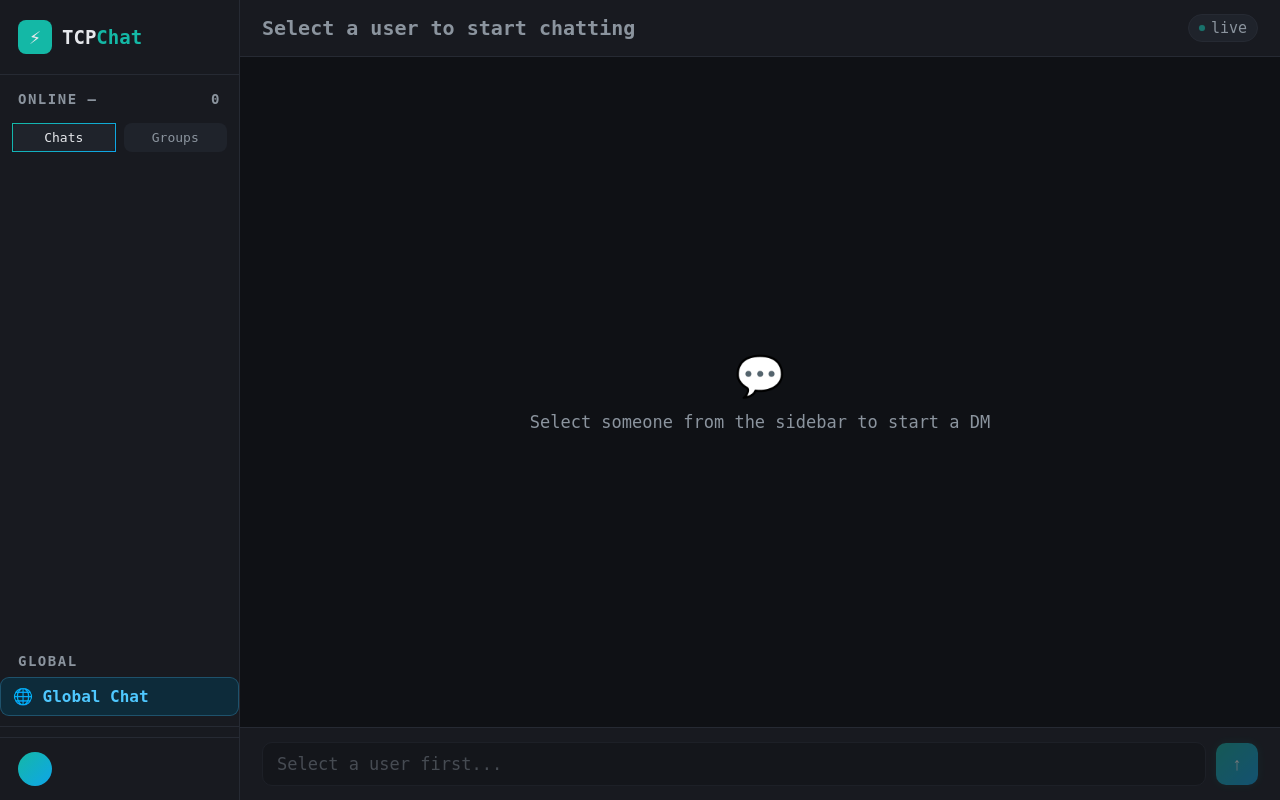
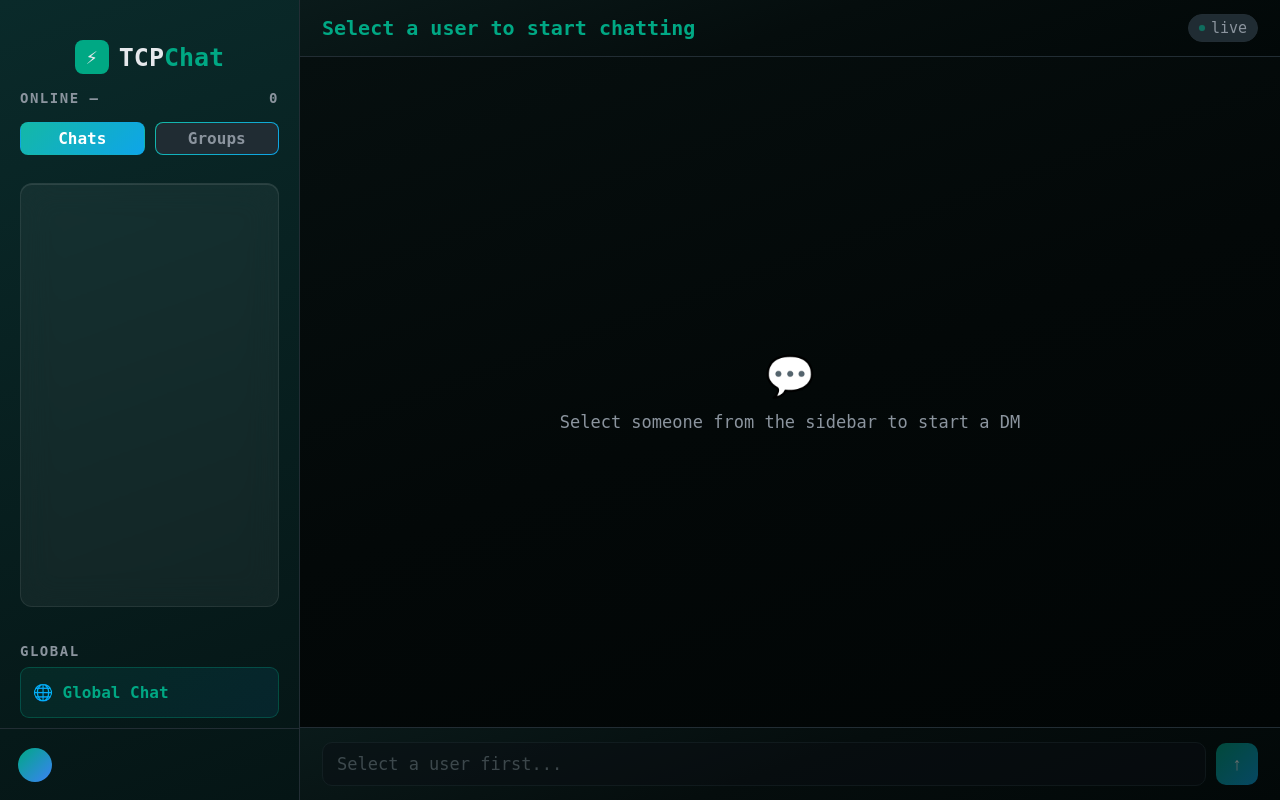
Before and after one commit to ishfak-akbar/echo-net-chat-room, a Flask app: template templates/chat.html in a window 1280 px wide. Run offline with Flask 3, Linux system fonts and the light colour scheme; the template is opened without the code that fills it, so the values that code supplies are empty; some libraries are stand-ins or nearby versions.

Commit message:
Update UI all accross chat

```diff
--- a/templates/chat.html
+++ b/templates/chat.html
@@ -18,16 +18,16 @@
         padding: 0;
       }
       :root {
-        --bg: #0f1115;
-        --surface: #181a20;
-        --surface2: #1f232b;
-        --border: #262a33;
+        --bg: #0b0e14;
+        --surface: #111b21;
+        --surface2: #202c33;
+        --border: #222d34;
 
         --text: #e6e8ec;
         --muted: #8b949e;
 
-        --accent: #14b8a6;
-        --accent2: #0ea5e9;
+        --accent: #00a884;
+        --accent2: #3b82f6;
 
         --online: #22c55e;
         --offline: #6b7280;
@@ -35,13 +35,14 @@
         --msg-recv-bg: #1e293b;
         --msg-recv-text: #dbeafe;
 
-        --msg-sent-bg: #0f766e;
+        --msg-sent-bg: #005c4b;
+
         --msg-sent-text: #ecfeff;
 
         --btn-primary: #14b8a6;
         --btn-hover: #0d9488;
 
-        --highlight: rgba(20, 184, 166, 0.15);
+        --highlight: rgba(0, 168, 132, 0.1);
         --glow: rgba(20, 184, 166, 0.25);
 
         --global-bg: #0d2b3a;
@@ -56,24 +57,19 @@
         overflow: hidden;
       }
       .sidebar {
-        width: 240px;
+        width: 300px;
         min-width: 240px;
-        background: var(--surface);
+
+        background: linear-gradient(160deg, #0a2a2a 0%, #051515 100%);
         border-right: 1px solid var(--border);
         display: flex;
         flex-direction: column;
       }
       .sidebar-header {
-        padding: 20px 18px;
-        border-bottom: 1px solid var(--border);
+        margin-top: 40px;
         display: flex;
-        align-items: center;
+        justify-content: center;
         gap: 10px;
-      }
-      .sidebar-divider {
-        height: 1px;
-        background: var(--border);
-        margin: 10px 0;
       }
       .logo-box {
         width: 34px;
@@ -86,14 +82,16 @@
         font-size: 20px;
       }
       .logo-name {
-        font-size: 19px;
+        display: flex;
+        align-items: center;
+        font-size: 25px;
         font-weight: 700;
       }
       .logo-name span {
         color: var(--accent);
       }
       .section-label {
-        padding: 16px 18px 8px;
+        padding: 16px 20px 8px;
         font-size: 14px;
         font-weight: 700;
         letter-spacing: 1.5px;
@@ -116,7 +114,7 @@
       #user-list,
       #group-list {
         list-style: none;
-        padding: 0 8px;
+        padding: 8px 8px;
         overflow-y: auto;
       }
       #user-list {
@@ -133,35 +131,45 @@
       }
       .toggle-tabs {
         display: flex;
-        gap: 8px;
-        padding: 8px 12px;
+        gap: 10px;
+        padding: 8px 20px;
       }
 
       .tab {
         flex: 1;
         padding: 6px 0;
         font-family: inherit;
-        font-size: 13px;
+        font-size: 16px;
+        font-weight: 700;
         border-radius: 8px;
         cursor: pointer;
-        border: 1px solid transparent;
         background: var(--surface2);
         color: var(--muted);
         transition: 0.2s;
+        border: 1px solid transparent;
+        background:
+          linear-gradient(var(--surface2), var(--surface2)) padding-box,
+          linear-gradient(135deg, #14b8a6, #0ea5e9) border-box;
       }
-
       .tab.active {
-        border: 1px solid;
-        border-image: linear-gradient(135deg, #14b8a6, #0ea5e9) 1;
-        color: var(--text);
-      }
-
-      .tab:hover {
         background: linear-gradient(135deg, #14b8a6, #0ea5e9);
         color: #fff;
       }
+
       #user-list {
+        margin: 20px;
         flex: 1;
+        border-radius: 12px;
+        background: rgba(255, 255, 255, 0.05);
+        backdrop-filter: blur(16px);
+        -webkit-backdrop-filter: blur(16px);
+        border: 1px solid rgba(255, 255, 255, 0.08);
+        box-shadow: inset 0 1px 0 rgba(255, 255, 255, 0.1);
+        display: flex;
+        flex-direction: column;
+        padding: 10px;
+        gap: 8px;
+        overflow-y: auto;
       }
       #user-list li,
       #group-list li {
@@ -209,7 +217,7 @@
         box-shadow: 0 0 6px var(--accent2);
       }
       .sidebar-footer {
-        padding: 14px 18px;
+        padding: 18.5px 18px;
         border-top: 1px solid var(--border);
         display: flex;
         flex-direction: column;
@@ -229,21 +237,28 @@
         display: flex;
         align-items: center;
         gap: 8px;
-        padding: 9px 12px;
-        background: var(--global-bg);
-        border: 1px solid var(--global-bdr);
+        margin: 0px 20px 10px 20px;
+        padding: 15px 12px;
+        background: linear-gradient(
+          135deg,
+          rgba(0, 168, 132, 0.1) 0%,
+          rgba(14, 165, 233, 0.1) 100%
+        );
+        border: 1px solid rgba(0, 168, 132, 0.3);
         border-radius: 9px;
         font-size: 16px;
         font-weight: 700;
-        color: #4fc8ff;
+        color: #00a884;
         cursor: pointer;
         transition: opacity 0.15s;
       }
+
       .global-link:hover {
         opacity: 0.8;
       }
+
       .global-link.active {
-        border-color: #4fc8ff;
+        border-color: #00a884;
       }
       .main {
         flex: 1;
@@ -254,7 +269,12 @@
       .chat-header {
         padding: 14px 22px;
         border-bottom: 1px solid var(--border);
-        background: var(--surface);
+        background: linear-gradient(
+          160deg,
+          #0a1a1a 0%,
+          #050d0d 50%,
+          #020808 100%
+        );
         display: flex;
         align-items: center;
         justify-content: space-between;
@@ -262,7 +282,7 @@
       .chat-title {
         font-size: 20px;
         font-weight: 700;
-        color: var(--muted);
+        color: #00a884;
       }
       .chat-title.active {
         color: var(--text);
@@ -308,6 +328,12 @@
         color: var(--muted);
         gap: 12px;
         font-size: 17px;
+        background: linear-gradient(
+          160deg,
+          #060f0f 0%,
+          #030808 50%,
+          #010505 100%
+        );
       }
       .empty-icon {
         font-size: 40px;
@@ -320,6 +346,12 @@
         flex-direction: column;
         gap: 6px;
         scroll-behavior: smooth;
+        background: linear-gradient(
+          160deg,
+          #060f0f 0%,
+          #030808 50%,
+          #010505 100%
+        );
       }
       #messages::-webkit-scrollbar {
         width: 4px;
@@ -348,15 +380,15 @@
         }
       }
       .msg-recv {
-        background: var(--msg-recv-bg);
+        background: linear-gradient(135deg, #0a2a2a 0%, #0a1a2a 100%);
         color: var(--msg-recv-text);
         border: 1px solid var(--border);
         border-bottom-left-radius: 3px;
       }
 
       .msg-sent {
-        background: var(--msg-sent-bg);
-        color: var(--msg-sent-text);
+        background: linear-gradient(135deg, #009973 0%, #0d95d4 100%);
+        color: #fff;
         border: 1px solid rgba(20, 184, 166, 0.2);
         border-bottom-right-radius: 3px;
       }
@@ -402,7 +434,12 @@
       .input-row {
         padding: 14px 22px;
         border-top: 1px solid var(--border);
-        background: var(--surface);
+        background: linear-gradient(
+          160deg,
+          #0a1a1a 0%,
+          #050d0d 50%,
+          #020808 100%
+        );
         display: flex;
         gap: 10px;
         align-items: center;
@@ -422,8 +459,8 @@
           box-shadow 0.2s;
       }
       #msg-input:focus {
-        border-color: var(--accent2);
-        box-shadow: 0 0 0 3px rgba(14, 165, 233, 0.15);
+        border-color: rgba(0, 168, 132, 0.5);
+        box-shadow: 0 0 0 3px rgba(0, 168, 132, 0.1);
       }
       #msg-input::placeholder {
         color: var(--muted);
@@ -435,7 +472,7 @@
       .send-btn {
         width: 42px;
         height: 42px;
-        background: linear-gradient(135deg, #14b8a6, #0ea5e9);
+        background: linear-gradient(135deg, #00a884 0%, #0ea5e9 100%);
         color: #fff;
         border: none;
         border-radius: 10px;
@@ -448,13 +485,11 @@
           transform 0.15s,
           box-shadow 0.15s;
         font-weight: 700;
-
-        box-shadow: 0 0 10px rgba(20, 184, 166, 0.2);
       }
 
       .send-btn:hover {
         transform: translateY(-2px);
-        box-shadow: 0 6px 20px rgba(20, 184, 166, 0.35);
+        box-shadow: 0 6px 20px rgba(0, 168, 132, 0.4);
       }
       .send-btn:disabled {
         opacity: 0.4;
@@ -890,7 +925,7 @@
         document.getElementById("chat-title").innerHTML = `
           <div style="display:flex;align-items:center;gap:10px;">
             <div class="avatar"></div>
-            <span>${user}</span>
+            <span style="color:#00a884;">${user}</span>
           </div>
         `;
         document.getElementById("empty-state").style.display = "none";
@@ -942,8 +977,12 @@
           li.classList.add("active");
           li.style.borderLeft = "";
         }
-        document.getElementById("chat-title").innerHTML =
-          `<span>${gname}</span>`;
+        document.getElementById("chat-title").innerHTML = `
+          <div style="display:flex;align-items:center;gap:10px;">
+            <div class="avatar"></div>
+            <span style="color:#00a884;">${gname}</span>
+          </div>
+        `;
         document.getElementById("empty-state").style.display = "none";
         const box = document.getElementById("messages");
         box.style.display = "flex";
```
